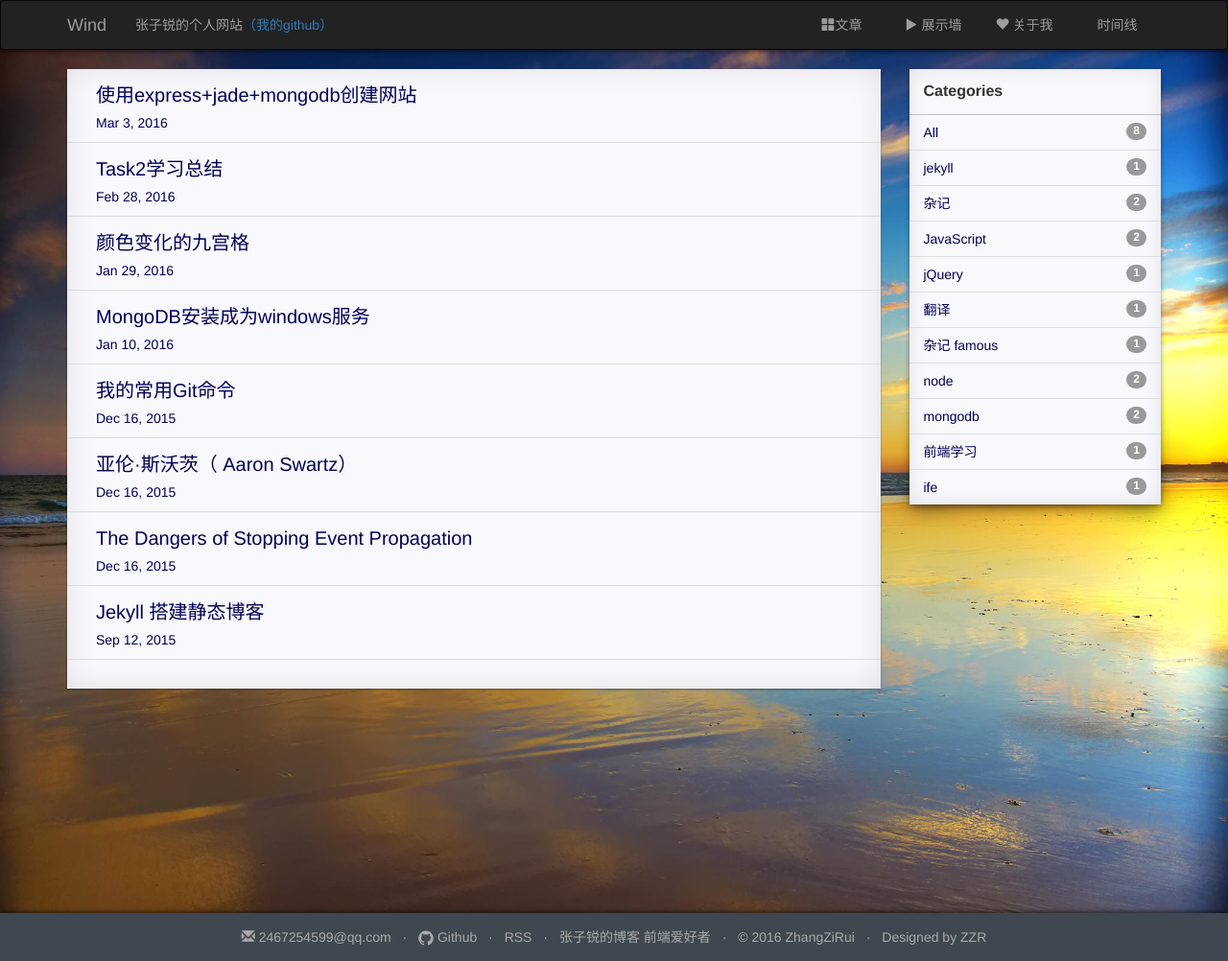
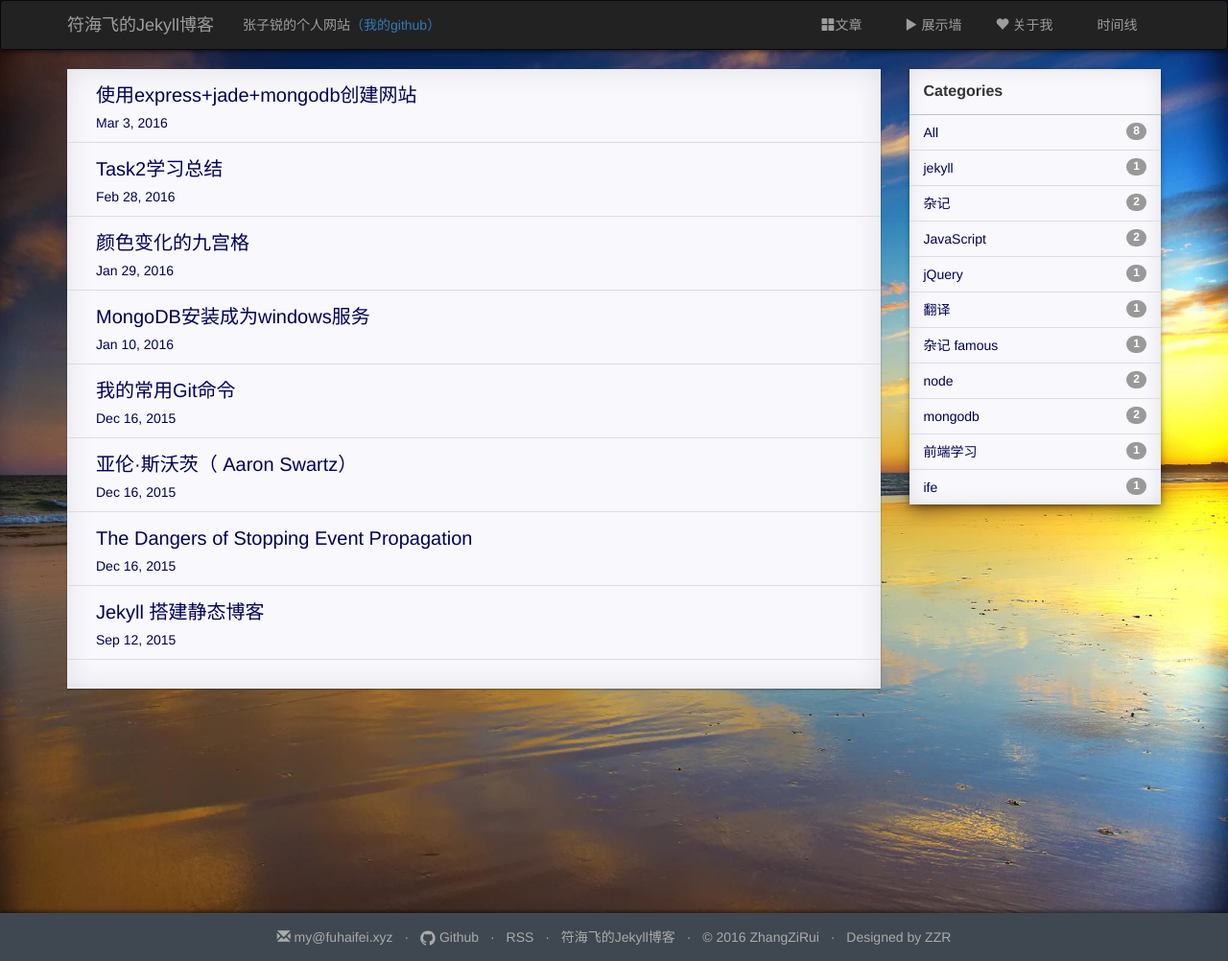
Before and after one commit to turkey321/jekyll_blog, a Jekyll site: the page built from index.html, in a window 1280 px wide. Shown: the whole page at 96% size. Built offline with Jekyll 4.4.1, drawn with Linux system fonts in a browser that asks for light colours; nearby versions of some CDN libraries; the list of posts is cut into pages by our own code; comment, search, counter and statistics services are not loaded; a style sheet for code colours, icons or effects is not loaded.

Commit message:
thred011

```diff
--- a/CNAME
+++ b/CNAME
@@ -1 +1 @@
-www.zhangzirui.com
+www.fuhaifei.xyz/jekyll_blog
--- a/_config.yml
+++ b/_config.yml
@@ -1,16 +1,8 @@
 # Site settings
-title: Wind
-email: 2467254599@qq.com
-description: 张子锐的博客 前端爱好者
-# > # this means to ignore newlines until "baseurl:"
-#   Write an awesome description for your new site here. You can edit this
-#   line in _config.yml. It will appear in your document head meta (for
-#   Google search results) and in your feed.xml site description.
-
-# baseurl: "" # the subpath of your site, e.g. /blog/
-# url: "http://yourdomain.com" # the base hostname & protocol for your site
-# twitter_username: jekyllrb
-github_username:  ZZR-china
+title: 符海飞的Jekyll博客
+email: my@fuhaifei.xyz
+description: 符海飞的Jekyll博客
+github_username:  turkey321
 permalink: /:year/:month/:day/:title/
 
 # Build settings
@@ -18,9 +10,3 @@
 
 paginate: 9
 paginate_path: "page:num"
-
-# highlight
-# 本地用rouge, github上用pygments
-#highlighter: pygments
-#highlighter: rouge
-# highlighter: false
```
